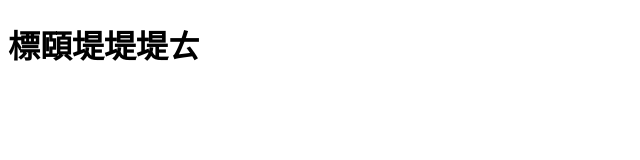
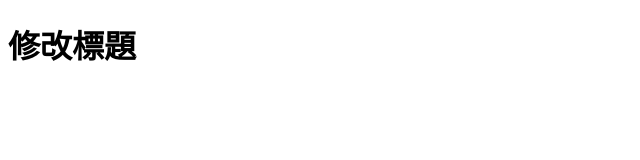
Before and after one commit to KOMATSUPEI/MS03, a plain HTML site: page index.html in a window 1280 px wide. Shown: the whole page, without its empty margins (0-640 px from the left). Drawn offline with Linux system fonts and the light colour scheme.

Commit message:
修改 h1 文字

```diff
--- a/index.html
+++ b/index.html
@@ -6,6 +6,6 @@
     <title>修改 title</title>
 </head>
 <body>
-    <h1>標頤堤堤堤ㄊ</h1>
+    <h1>修改標題</h1>
 </body>
 </html>
```
